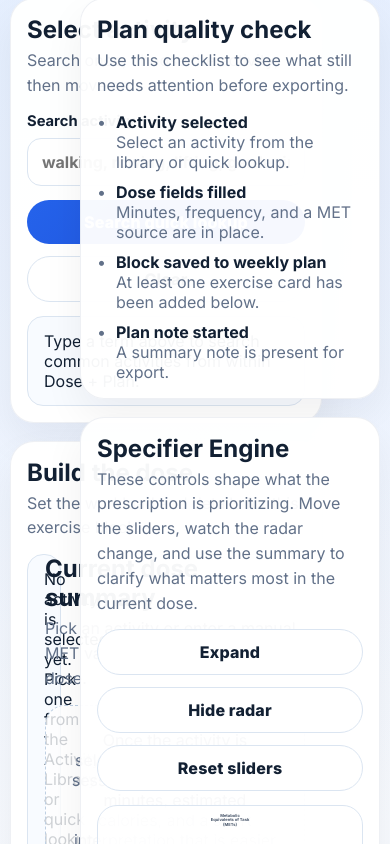
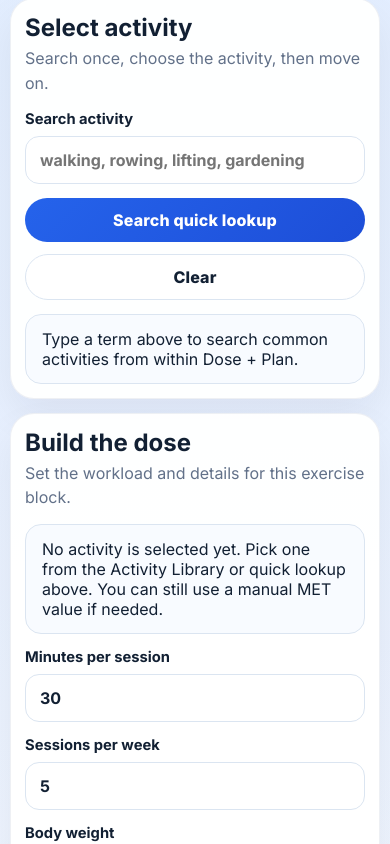
Before and after one commit to motussalus/Exercise-Px, a plain HTML site: page index.html in a window 390 px wide. Both pictures are taken after a click on the button "Open Dose + Plan". Shown: the part 520-1364 px from the top of the page. Drawn offline with Linux system fonts and the light colour scheme.

Commit message:
Update styles.css

```diff
--- a/styles.css
+++ b/styles.css
@@ -1959,4 +1959,87 @@
     height: 42px;
     border-radius: 12px;
   }
-}
+  /* ===== Dose page mobile overlap fix ===== */
+
+.dose-page > *,
+.dose-builder-grid > *,
+.dose-main > *,
+.dose-sidebar > * {
+  min-width: 0;
+}
+
+@media (max-width: 1100px) {
+  .dose-page,
+  .dose-builder-grid {
+    grid-template-columns: 1fr;
+  }
+}
+
+@media (max-width: 800px) {
+  .dose-page,
+  .dose-main,
+  .dose-sidebar,
+  .dose-builder-grid {
+    gap: 14px;
+  }
+
+  .dose-page .section-card,
+  .dose-page .glass-card,
+  .dose-page .plan-card,
+  .dose-page .calc-card,
+  .dose-page .info-card,
+  .dose-page .activity-card {
+    min-width: 0;
+    overflow-x: hidden;
+  }
+
+  .dose-page .form-grid {
+    grid-template-columns: 1fr;
+  }
+
+  .dose-page .card-head,
+  .dose-page .topline,
+  .dose-page .section-title-row {
+    align-items: flex-start;
+  }
+}
+
+@media (max-width: 560px) {
+  .dose-page {
+    gap: 12px;
+  }
+
+  .dose-builder-grid {
+    gap: 12px;
+  }
+
+  .dose-page .section-card,
+  .dose-page .glass-card,
+  .dose-page .plan-card,
+  .dose-page .calc-card,
+  .dose-page .info-card,
+  .dose-page .activity-card,
+  .dose-page .feature-card,
+  .dose-page .step-card {
+    padding: 14px;
+  }
+
+  .dose-page .badge-row,
+  .dose-page .chip-row,
+  .dose-page .filter-row,
+  .dose-page .meta-row,
+  .dose-page .stats-row,
+  .dose-page .inline-meta {
+    gap: 6px;
+  }
+
+  .dose-page .btn,
+  .dose-page .button-row .btn,
+  .dose-page .action-row .btn,
+  .dose-page .inline-actions .btn {
+    width: 100%;
+  }
+}
+
+
+}
```
